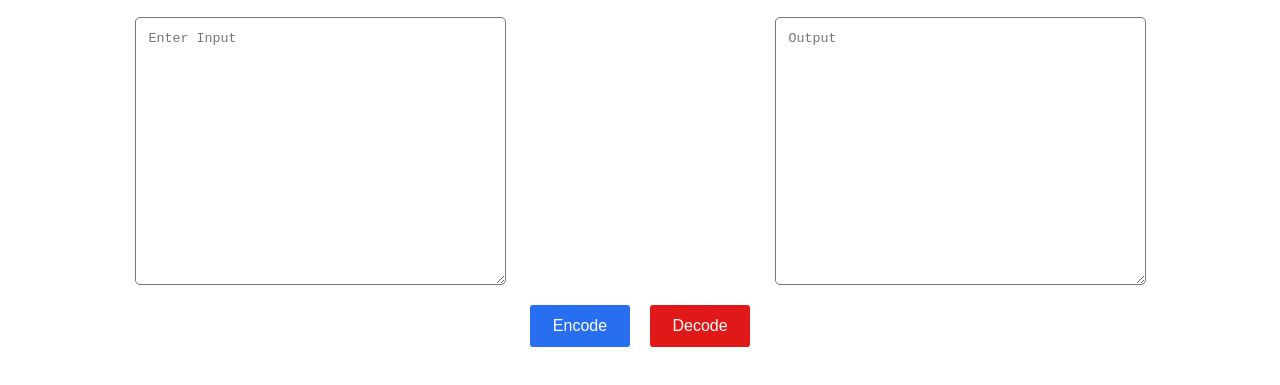
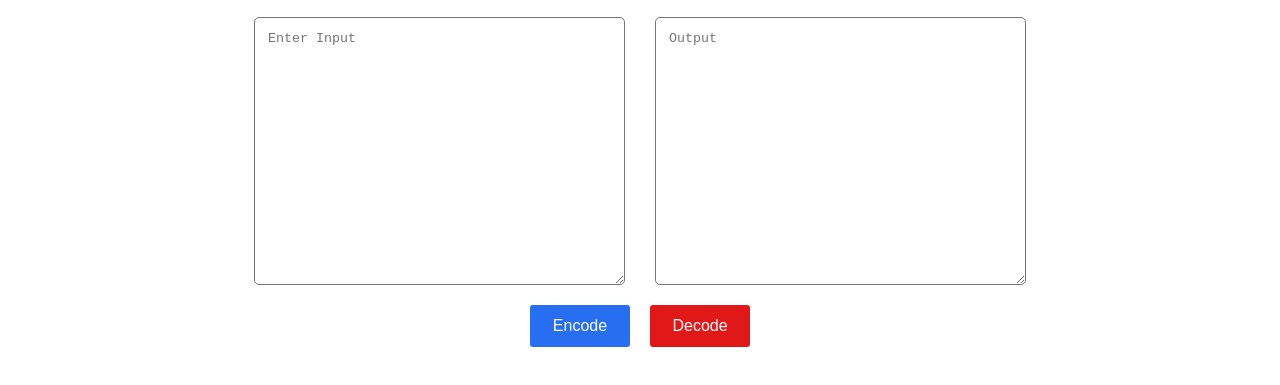
Before and after one commit to himanshurhlk57/Utility-App, a website: page EncoderDecoder/index.html in a window 1280 px wide. Shown: the part 99-484 px from the top of the page. Drawn offline with Linux system fonts and the light colour scheme.

Commit message:
changes made using flexbox

```diff
--- a/EncoderDecoder/index.html
+++ b/EncoderDecoder/index.html
@@ -29,7 +29,7 @@
                 <div class="dropdown">
                     Encoders/Decoders
                     <div class="content">
-                        <a href="">Base64 Encode/Decode</a>
+                        <a href="./base64.html">Base64 Encode/Decode</a>
                         <a href="">Url Encode Decode</a>
                         <a href="">MD5 Hash</a>
                         <a href="">SHA-1 Hash</a>
--- a/EncoderDecoder/styles.css
+++ b/EncoderDecoder/styles.css
@@ -35,10 +35,18 @@ h2{
     /* position: relative; */
     margin-top: 20px;
     /* margin: 30px 40px 0px 40px; */
-    display: grid;
+    /* display: grid;
     row-gap: 20px;
     grid-template-columns: 1fr 1fr;
-    justify-items:center
+    justify-items:center */
+    display: flex;
+    /* flex-direction: column; */
+    align-items: center;
+    column-gap: 30px;
+    justify-content: center;
+    flex-wrap: wrap;
+    row-gap: 20px;
+    /* justify-content: space-between; */
 
 }
 
```
